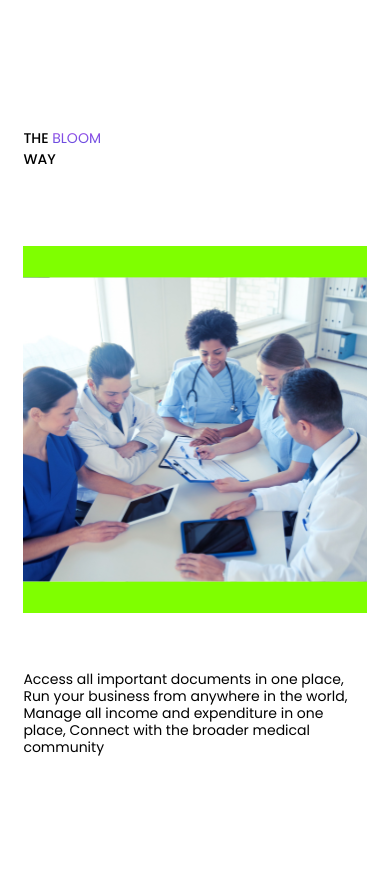
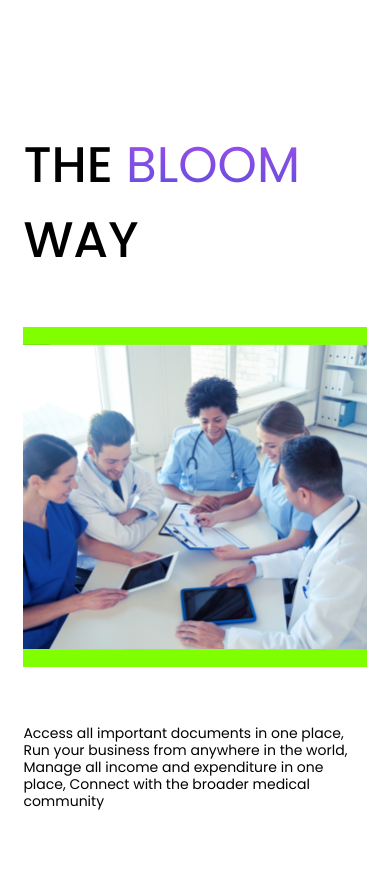
Before and after one commit to Lovethrech/BLOOM-Chel, a Vue app: page / in a window 390 px wide. Shown: the part 800-1684 px from the top of the page. Built offline with nearby package versions, Linux system fonts and the light colour scheme; some icons are missing.

Commit message:
...working on home-about section component.

```diff
--- a/src/components/home/about/HomeAboutTitle.vue
+++ b/src/components/home/about/HomeAboutTitle.vue
@@ -18,4 +18,11 @@
     background-clip:text;
     color:transparent;
 }
+
+@media screen and (max-width: 900px) {
+    .home-about-title-main-ctn-name{
+        font-size: 50px;
+    }
+
+}
 </style>
```
